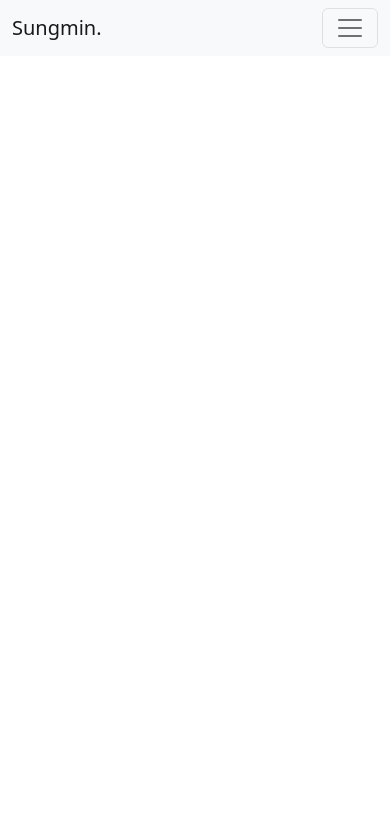
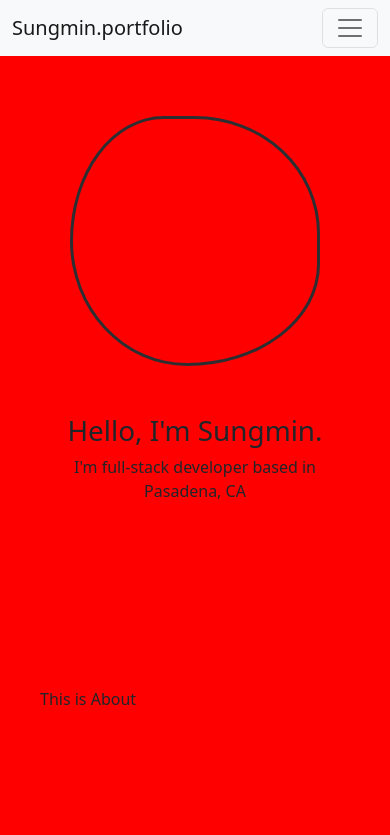
Before and after one commit to sungminahn5/sungminahnPortfolio, a React (Create React App) app: page / in a window 390 px wide. Shown: the top 835 px of the page. Built offline with nearby package versions, Linux system fonts and the light colour scheme.

Commit message:
Scaffold for Homepage

```diff
--- a/package.json
+++ b/package.json
@@ -10,7 +10,9 @@
     "react": "^18.2.0",
     "react-bootstrap": "^2.7.4",
     "react-dom": "^18.2.0",
+    "react-router-dom": "^6.11.1",
     "react-scripts": "5.0.1",
+    "react-scroll": "^1.8.9",
     "web-vitals": "^2.1.4"
   },
   "scripts": {
--- a/src/App.css
+++ b/src/App.css
@@ -36,3 +36,80 @@
     transform: rotate(360deg);
   }
 }
+.body-container{
+  flex-direction: column;
+}
+
+.home-container {
+  align-items: center;
+  display: flex;
+  justify-content: center;
+}
+.home-content{
+  align-items: center;
+  display: flex;
+  height: 65rem;
+  justify-content: center;
+  width:100%;
+}
+.profile-content{
+  align-items: center;
+  display: flex;
+  gap: 10rem;
+  justify-content: center;
+  position: relative;
+}
+
+@media (max-width: 900px){
+  .home-content{
+    flex-direction: column;
+    gap: 3rem;
+    height: auto;
+    text-align: center;
+  }
+  .profile-content {
+    flex-direction: column-reverse;
+    gap: 3rem;
+    height: auto;
+    text-align: center;
+  }
+}
+
+.profile-img{
+  -webkit-animation: morph 8s ease-in-out infinite;
+  animation: morph 8s ease-in-out infinite;
+  background-image: url(../public/assets/img/logo192.png);
+  background-position: 50%;
+  background-repeat: no-repeat;
+  background-size: cover;
+  border: 3px solid #2d2e32;
+  border-radius: 60% 40% 30% 70%/60% 30% 70% 40%;
+  height: 250px;
+  transition: all 1s ease-in-out;
+  width: 250px;
+}
+
+.page-content{
+  background-color: red;
+  width:100%;
+  height: 100%;
+  padding: 60px 40px;
+}
+
+
+@keyframes morph {
+  0% {
+			border-radius:  60% 40% 30% 70% / 60% 30% 70% 40%;
+			background: linear-gradient(45deg, var(--primary) 0%, var(--secondary) 100%);
+	}
+
+	50% {
+			border-radius:  30% 60% 70% 40% / 50% 60% 30% 60%;
+			background: linear-gradient(45deg, var(--third) 0%, var(--secondary) 100%);
+	}
+
+	100% {
+		border-radius:  60% 40% 30% 70% / 60% 30% 70% 40%;
+		background: linear-gradient(45deg, var(--primary) 0%, var(--secondary) 100%);
+	}
+}
--- a/src/App.js
+++ b/src/App.js
@@ -1,11 +1,16 @@
 import './App.css';
+import { BrowserRouter } from "react-router-dom";
 
+import BodyComponent from './components/BodyComponent';
 import NavbarComponent from './components/NavbarComponent';
 
 function App() {
   return (
     <div>
       <NavbarComponent/>
+      <BrowserRouter>
+        <BodyComponent/>
+      </BrowserRouter>
     </div>
   );
 }
--- /dev/null
+++ b/src/components/BodyComponent.js
@@ -0,0 +1,18 @@
+import React, {useRef} from 'react';
+import { Route, Routes } from "react-router-dom";
+
+import AboutComponent from './body/AboutComponent';
+import ContactComponent from './body/ContactComponent';
+import HomeComponent from './body/HomeComponent';
+import ProjectsComponent from './body/ProjectsComponent';
+
+export default function BodyComponent(){
+    return (
+        <div class="body-container">
+            <HomeComponent/>
+            <AboutComponent/>
+            <ProjectsComponent/>
+            <ContactComponent/>
+        </div>
+    );
+}
--- a/src/components/NavbarComponent.js
+++ b/src/components/NavbarComponent.js
@@ -3,20 +3,19 @@ import React from 'react';
 import Container from 'react-bootstrap/Container';
 import Nav from 'react-bootstrap/Nav';
 import Navbar from 'react-bootstrap/Navbar';
-import NavDropdown from 'react-bootstrap/NavDropdown';
 
 function NavbarComponent (){
 	return (
 		<Navbar bg="light" expand="lg">
 			<Container>
-				<Navbar.Brand href="#home">Sungmin.</Navbar.Brand>
+				<Navbar.Brand href="/">Sungmin.portfolio</Navbar.Brand>
 				<Navbar.Toggle aria-controls="basic-navbar-nav" />
 				<Navbar.Collapse id="basic-navbar-nav">
 					<Nav className="justify-content-end" style={{ width: "100%" }}>
-						<Nav.Link href="#home">Home</Nav.Link>
-						<Nav.Link href="#about">About</Nav.Link>
-						<Nav.Link href="#link">Projects</Nav.Link>
-						<Nav.Link href="#link">Contact</Nav.Link>
+						<Nav.Link href="/">Home</Nav.Link>
+						<Nav.Link href="/about">About</Nav.Link>
+						<Nav.Link href="/projects">Projects</Nav.Link>
+						<Nav.Link href="/contact">Contact</Nav.Link>
 					</Nav>
 				</Navbar.Collapse>
 			</Container>
--- /dev/null
+++ b/src/components/body/AboutComponent.js
@@ -0,0 +1,7 @@
+import React from 'react';
+
+import BodyContainer from './BodyContainer';
+
+export default function AboutComponent(){
+    return (<BodyContainer>This is About </BodyContainer>);
+}
--- /dev/null
+++ b/src/components/body/BodyContainer.js
@@ -0,0 +1,9 @@
+import React from 'react';
+
+export default function BodyContainer({children}){
+    return (
+        <div className="page-content">
+            {children}
+        </div>
+    );
+}
--- /dev/null
+++ b/src/components/body/ContactComponent.js
@@ -0,0 +1,7 @@
+import React from 'react';
+
+import BodyContainer from './BodyContainer';
+
+export default function ContactComponent(){
+    return (<BodyContainer>This is Contact</BodyContainer>);
+}
--- /dev/null
+++ b/src/components/body/HomeComponent.js
@@ -0,0 +1,27 @@
+import React from 'react';
+
+import BodyContainer from './BodyContainer';
+import Col from 'react-bootstrap/Col';
+import Container from 'react-bootstrap/Container';
+import Row from 'react-bootstrap/Row';
+import Stack from 'react-bootstrap/Stack';
+
+export default function HomeComponent(){
+    return (
+        <BodyContainer>
+            <div className="home-container">
+                <div className="home-content">
+                    <div className="profile-content">
+                        <div className="profile-text">
+                            <h1>Hello, I'm Sungmin.</h1>
+                            <p>I'm full-stack developer based in Pasadena, CA</p>
+                        </div>
+                        <div className="profile-img"/>
+                    </div>
+                    <div className="stack-content"></div>
+
+                </div>
+            </div>
+        </BodyContainer>
+    );
+}
--- /dev/null
+++ b/src/components/body/ProjectsComponent.js
@@ -0,0 +1,7 @@
+import React from 'react';
+
+import BodyContainer from './BodyContainer';
+
+export default function ProjectsComponent(){
+    return (<BodyContainer>This is Projects</BodyContainer>);
+}
```
Also changed, not shown: public/assets/img/logo192.png (renamed from public/logo192.png), 1 other file (tests, documents, lock files or other folders).
